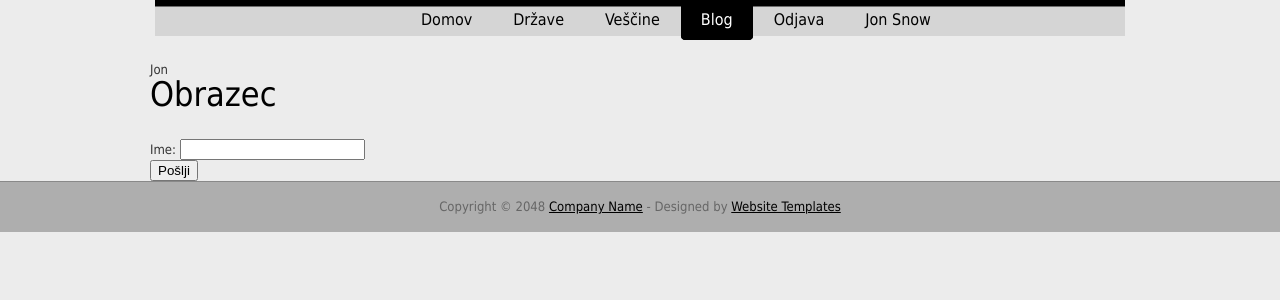
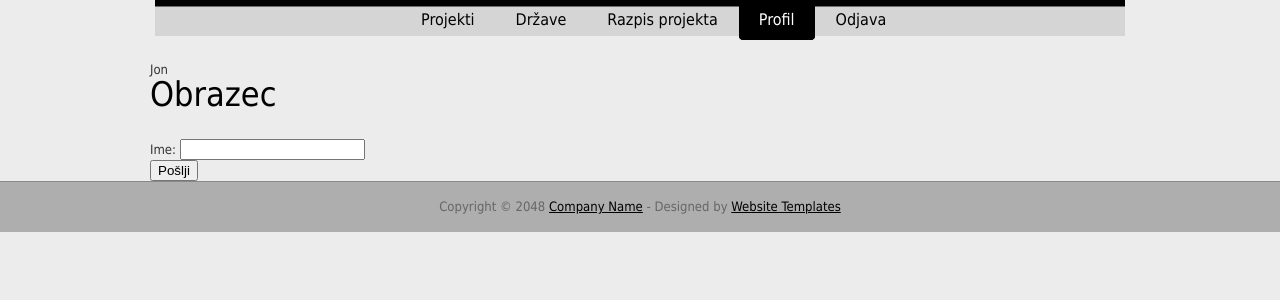
Before and after one commit to bpirecnik/oDesk, a PHP site: page /index.php in a window 1280 px wide. Shown: the top 300 px of the page. Run offline with PHP 8.4, Linux system fonts and the light colour scheme; a user stored in the database is signed in; some libraries are stand-ins or nearby versions.

Commit message:
Header done except active

```diff
--- a/header.php
+++ b/header.php
@@ -5,7 +5,7 @@ include_once 'session.php';
 <html xmlns="http://www.w3.org/1999/xhtml">
     <head>
         <meta http-equiv="Content-Type" content="text/html; charset=utf-8" />
-        <title>Spot Light - Blog</title>
+        <title>Freelancer 3. TRB</title>
         <meta name="keywords" content="" />
         <meta name="description" content="" />
         <!--
@@ -59,25 +59,27 @@ include_once 'session.php';
             <div id="tooplate_header_sp">
                 <div id="tooplate_menu">
                     <ul>
-                        <li><a href="index.php"><span></span>Domov</a></li>
-                        <li><a href="countries.php"><span></span>Države</a></li>
-                        <li><a href="skills.php"><span></span>Veščine</a></li>
-                        <li><a href="blog.html" class="current"><span></span>Blog</a></li>
-                        <?php
-                        if (isset($_SESSION['user_id'])) {
-                            ?>
-                            <li><a href="logout.php"><span></span>Odjava</a></li>
-                            <li><a href="profile.php"><span></span>
-                                    <?php echo $_SESSION['first_name'] . ' ' . $_SESSION['last_name']; ?>
-                                </a></li>
-                            <?php
-                        } else {
-                            ?>
+                        <li><a href="projects.php"><span></span>Projekti</a></li>
+
+						<?php
+						if (isset($_SESSION['user_id'])){
+							if (isset($_SESSION['admin']) == '1'){
+								?>
+
+								<li><a href="countries.php"><span></span>Države</a></li>
+
+								<?php } ?>
+
+							<li><a href="project_add.php"><span></span>Razpis projekta</a></li>
+							<li><a href="profile.php" class="current"><span></span>Profil</a></li>
+							<li><a href="logout.php"><span></span>Odjava</a></li>
+
+						<?php } else { ?>
+
                             <li><a href="user_add.php"><span></span>Registracija</a></li>
                             <li><a href="login.php"><span></span>Prijava</a></li>
-                            <?php
-                        }
-                        ?>
+
+						<?php } ?>
                     </ul>
                 </div> <!-- end of tooplate_menu -->
 
--- a/login_check.php
+++ b/login_check.php
@@ -26,6 +26,7 @@
         $_SESSION['user_id'] = $user['id'];
         $_SESSION['first_name'] = $user['first_name'];
         $_SESSION['last_name'] = $user['last_name'];
+		$_SESSION['admin'] = $user['admin'];
 
         //vse je ok, preusmeritev na index
         header("Location: index.php");
--- a/session.php
+++ b/session.php
@@ -4,7 +4,8 @@
     //če je prijavljen, vse ok
     //če ni, ga preusmerim na prijavo
     //izključim strani, potrebne za prvi obisk
-    if (!isset($_SESSION['user_id']) &&
+
+	if (!isset($_SESSION['user_id']) &&
             ($_SERVER['REQUEST_URI'] != '/Projekt_oDesk/login.php') &&
             ($_SERVER['REQUEST_URI'] != '/Projekt_oDesk/user_add.php') &&
             ($_SERVER['REQUEST_URI'] != '/Projekt_oDesk/login_check.php') &&
```
